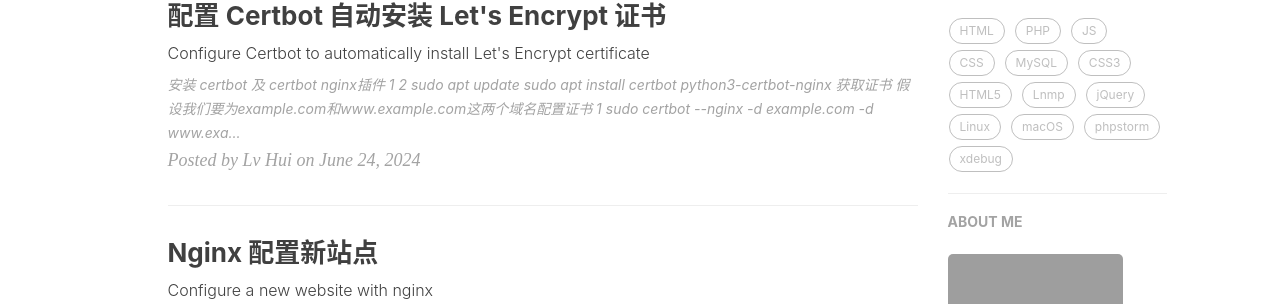
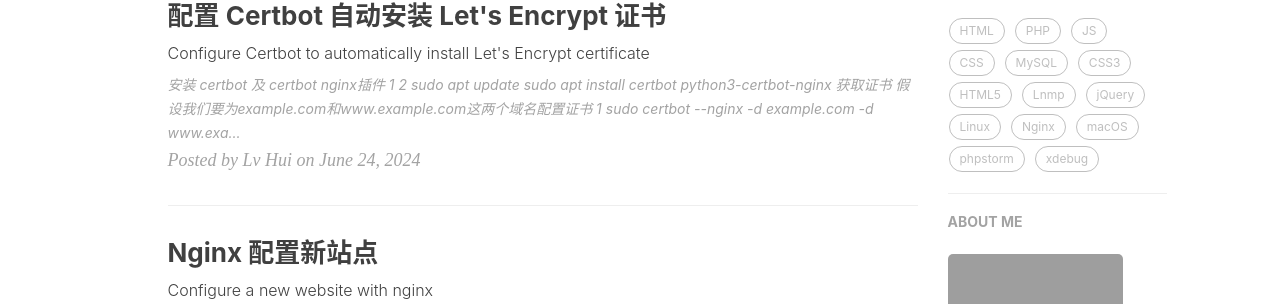
Before and after one commit to coolert/coolert.github.io, a Jekyll site: the page built from index.html, in a window 1280 px wide and 900 px high, scrolled down 328 px. Shown: the part 141-445 px from the top of the window. Built offline with Jekyll 4.4.1, drawn with Linux system fonts in a browser that asks for light colours; nearby versions of some CDN libraries; the list of posts is cut into pages by our own code; comment, search, counter and statistics services are not loaded; grey boxes are pictures that could not be loaded.

Commit message:
Update 2024-06-24-certbot.markdown

```diff
--- a/_posts/2024-06-24-certbot.markdown
+++ b/_posts/2024-06-24-certbot.markdown
@@ -9,7 +9,7 @@ header-mask: 0.6
 catalog: true
 tags:
     - SSL
-    - nginx
+    - Nginx
 ---
 
 ## 安装 certbot 及 certbot nginx插件
```
